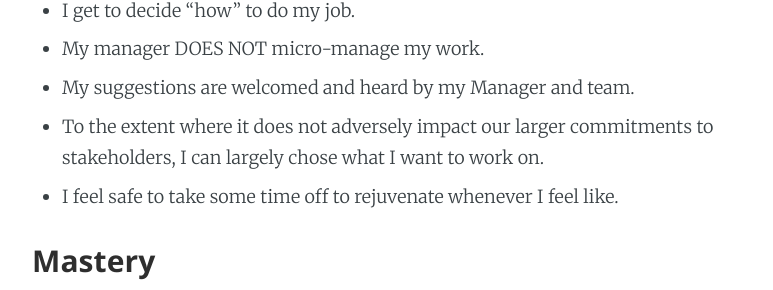
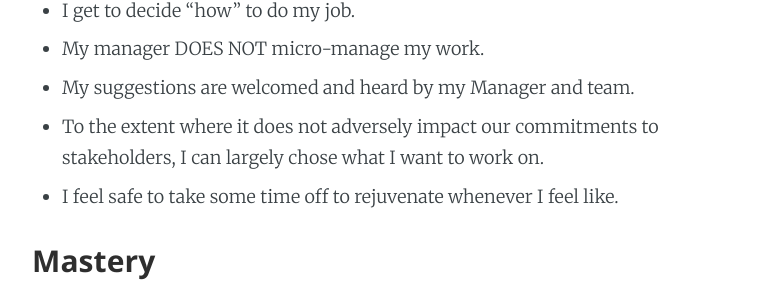
Before and after one commit to rahulj51/miles2code.github.io, a Jekyll site: the page built from _posts/2020-12-05-manager-feedback.markdown, in a window 1280 px wide and 900 px high, scrolled down 2597 px. Shown: the part 145-435 px from the top of the window, without its empty margins (253-1026 px from the left). Built offline with Jekyll 4.4.1, drawn with Linux system fonts in a browser that asks for light colours.

Commit message:
Minor edit

```diff
--- a/_posts/2020-12-05-manager-feedback.markdown
+++ b/_posts/2020-12-05-manager-feedback.markdown
@@ -65,7 +65,7 @@ Here's the list. Feel free to use it in your own teams and let me know how it go
 - I get to decide "how" to do my job.
 - My manager DOES NOT micro-manage my work.
 - My suggestions are welcomed and heard by my Manager and team.
-- To the extent where it does not adversely impact our larger commitments to stakeholders, I can largely chose what I want to work on.
+- To the extent where it does not adversely impact our commitments to stakeholders, I can largely chose what I want to work on.
 - I feel safe to take some time off to rejuvenate whenever I feel like.
 
 ### Mastery
```
